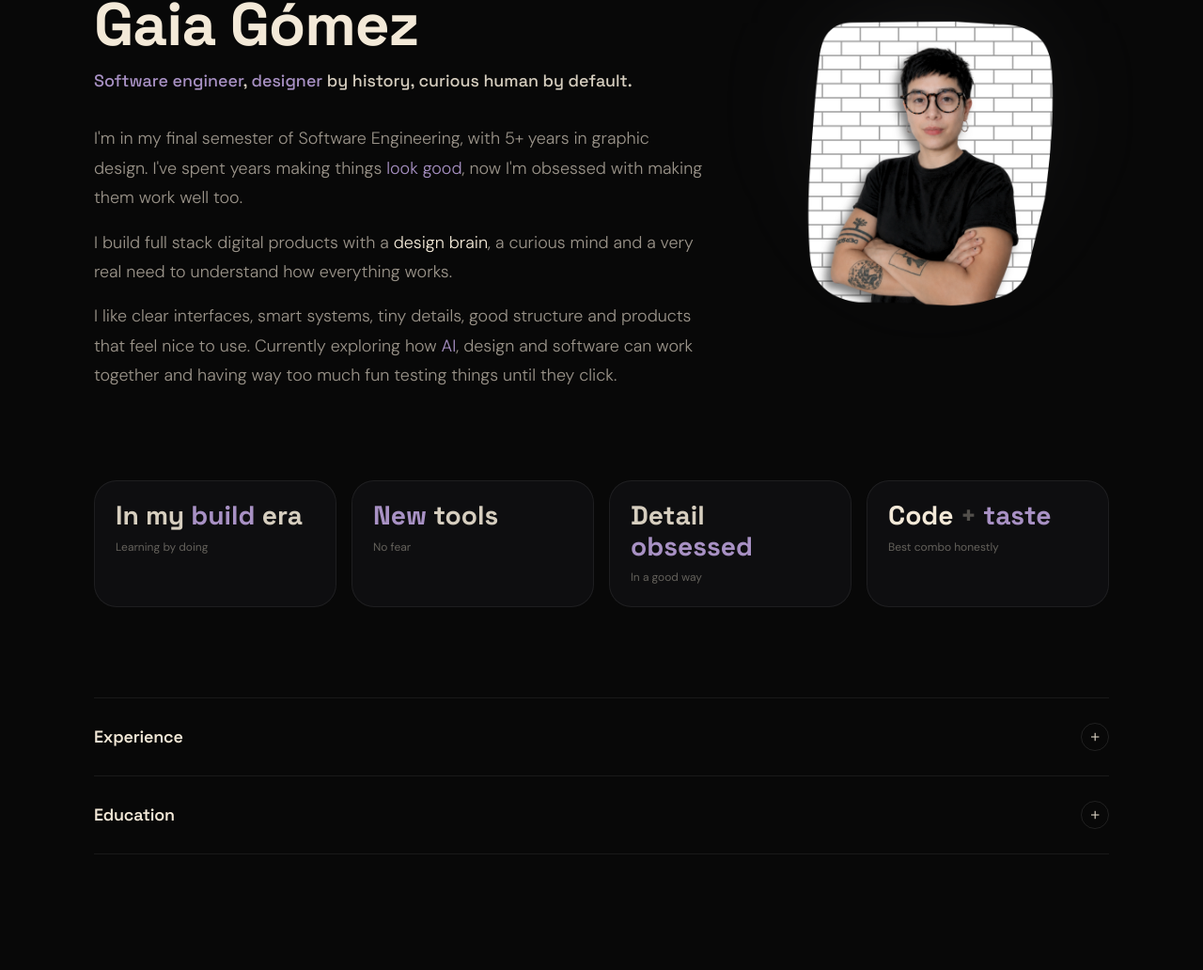
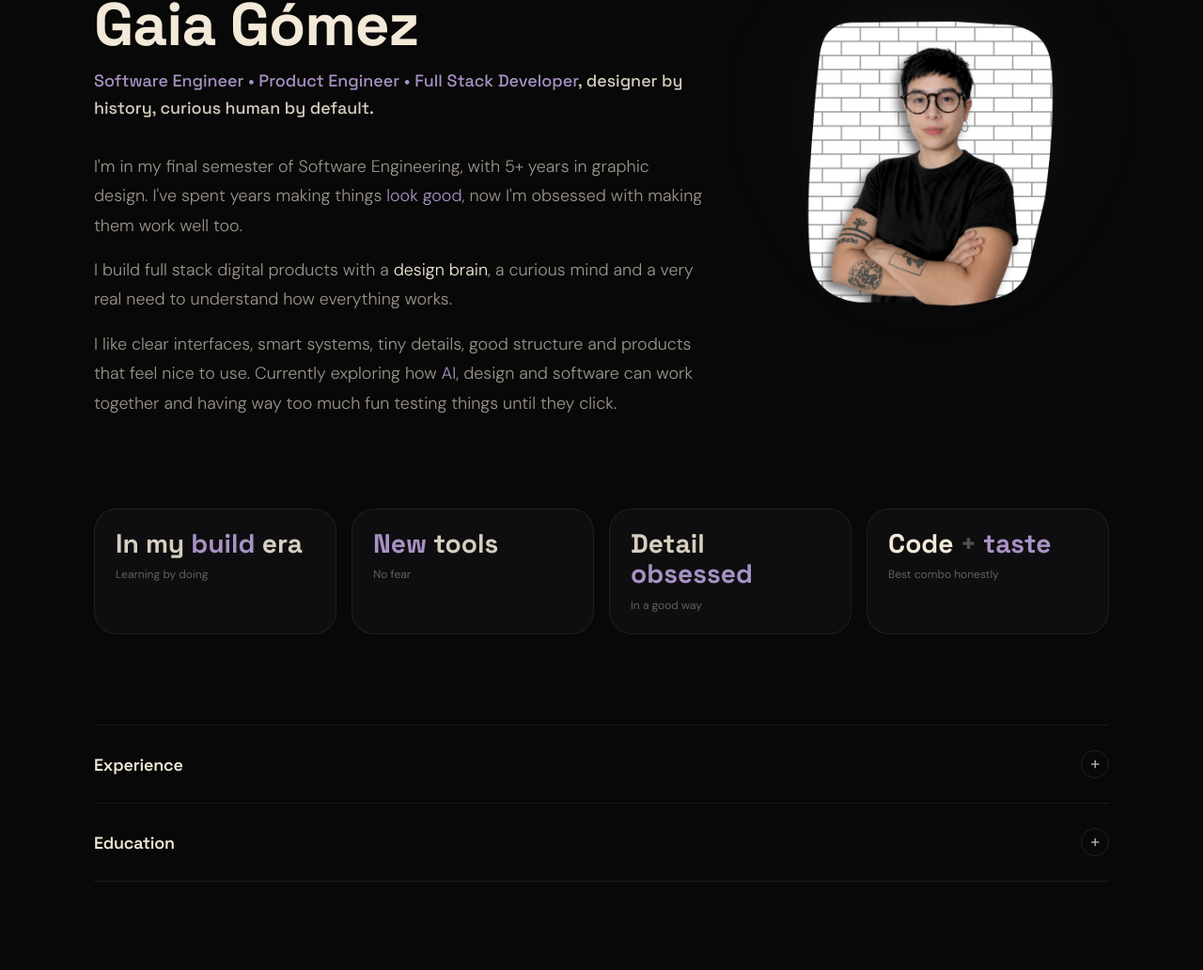
Before and after one commit to GaiaGomez/gaia-gomez-portfolio, a React (Vite) app: page / in a window 1280 px wide. Shown: the part 964-1996 px from the top of the page at 94% size. Built offline with nearby package versions, Linux system fonts and the light colour scheme.

Commit message:
update hero positioning copy

```diff
--- a/src/components/About.jsx
+++ b/src/components/About.jsx
@@ -50,12 +50,12 @@ const experienceItems = [
 
 const educationItems = [
   {
-    degree: 'Software engineering (final semester)',
+    degree: 'Software engineering',
     institution: 'Politécnico Grancolombiano',
     period: '2022 – 2026',
   },
   {
-    degree: 'Diploma in computer science',
+    degree: 'Computer science',
     institution: 'Politécnico Grancolombiano',
     period: '2026',
   },
@@ -122,7 +122,7 @@ export default function About() {
               color: 'var(--accent)',
               marginBottom: '32px',
             }}>
-              <span style={{ color: 'var(--color-lavender)' }}>Software engineer</span>, <span style={{ color: 'var(--color-lavender)' }}>designer</span> by history, curious human by default.
+              <span style={{ color: 'var(--color-lavender)' }}>Software Engineer • Product Engineer • Full Stack Developer</span>, designer by history, curious human by default.
             </p>
 
             <p style={{ ...bodyText, marginBottom: '16px' }}>
```
